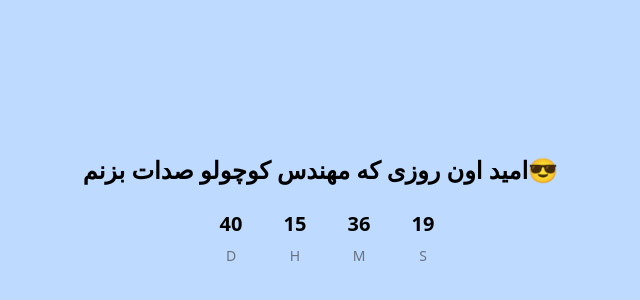
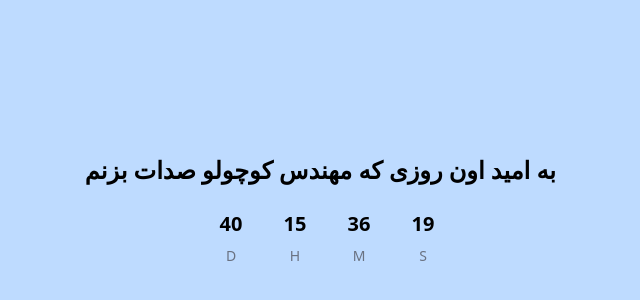
Before and after one commit to mhyrbra/birthday, a React (Vite) app: page / in a window 1280 px wide. Shown: the part 190-490 px from the top of the page, without its empty margins (313-953 px from the left). Built offline with nearby package versions, Linux system fonts and the light colour scheme.

Commit message:
fix: text two edited

```diff
--- a/src/App.jsx
+++ b/src/App.jsx
@@ -8,7 +8,7 @@
         <Typewriter
           words={[
             'تولدت پیش پیش مبارک وروجک 😍❤',
-            'امید اون روزی که مهندس کوچولو صدات بزنم😎',
+            'به امید اون روزی که مهندس کوچولو صدات بزنم 😎',
           ]}
           cursor
           cursorStyle='|'
```
